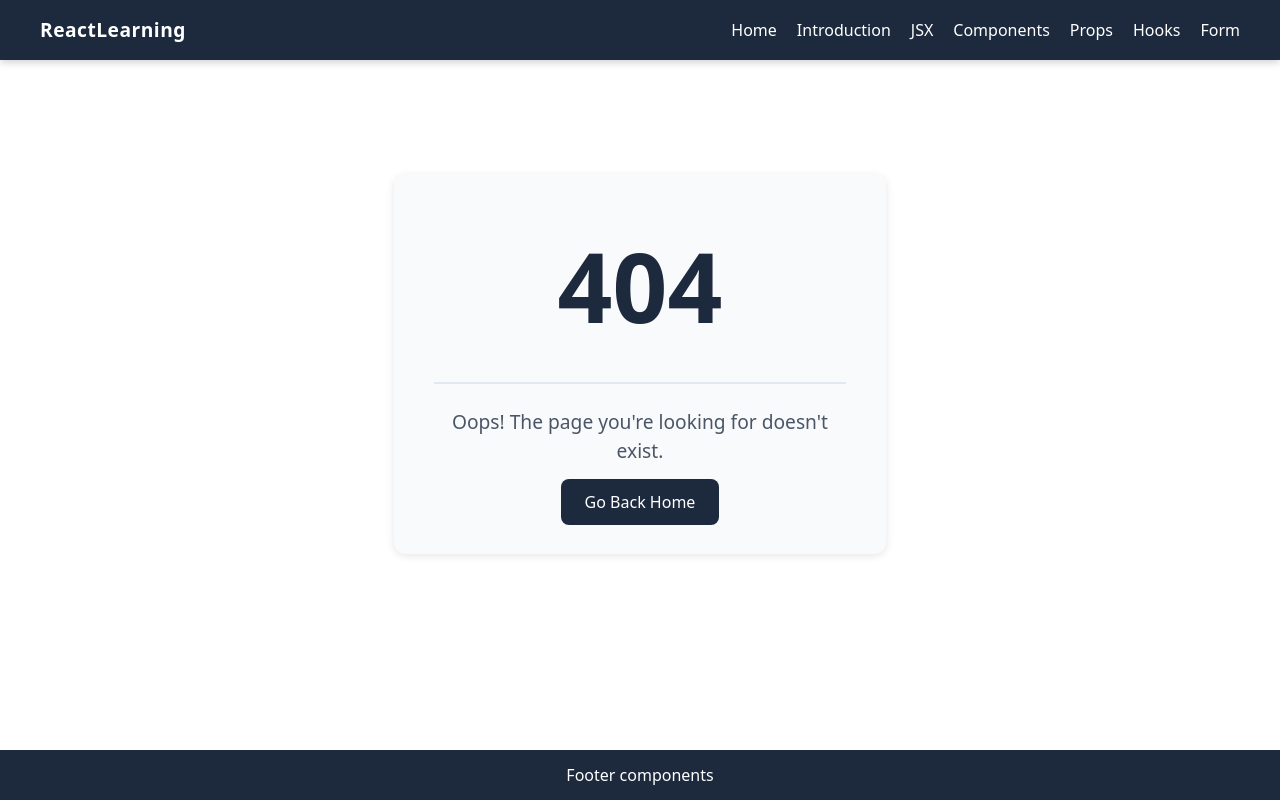
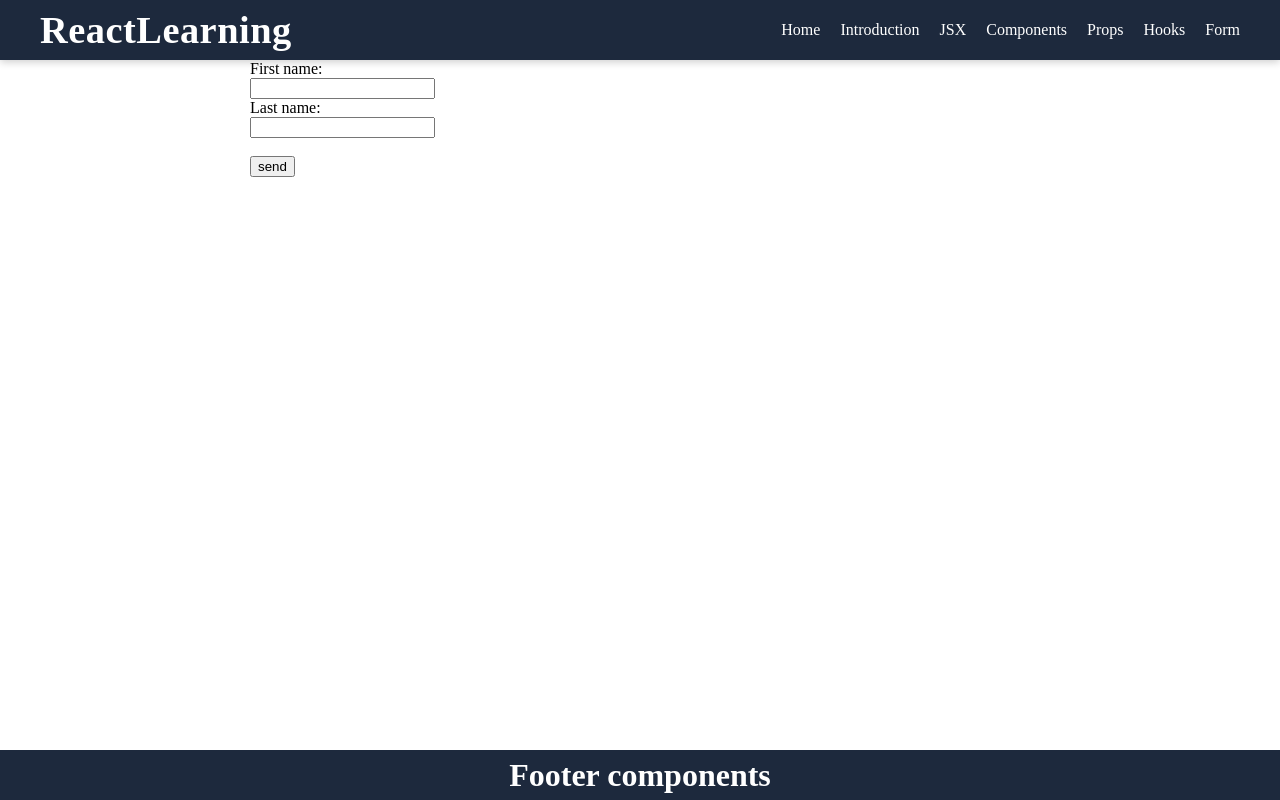
Before and after one commit to Kiruthuya-Tharmakulasingam/react-learning-project, a React (Vite) app: page /forms in a window 1280 px wide. Before the commit this address had no page. Built offline with nearby package versions, Linux system fonts and the light colour scheme.

Commit message:
studentform created

```diff
--- a/src/App.jsx
+++ b/src/App.jsx
@@ -9,7 +9,7 @@
 // import ReactIntro from "./pages/ReactIntro";
 import NotFound from "./pages/NotFound";
 import Hooks from "./pages/Hooks";
-import Form from "./pages/Form";
+import Form from "./pages/Forms";
 
 function App() {
   return (
@@ -23,7 +23,7 @@
           <Route path="/components" element={<Components />} />
           <Route path="/props" element={<Props />} />
           <Route path="/hooks" element={<Hooks />} />
-          <Route path="/form" element={<Form />} />
+          <Route path="/forms" element={<Form />} />
           <Route path="*" element={<NotFound />} />
         </Routes>
       </div>
--- a/src/componensts/Header.jsx
+++ b/src/componensts/Header.jsx
@@ -28,7 +28,7 @@
         <Link to="/hooks" style={style.navLink}>
           Hooks
         </Link>
-        <Link to="/form" style={style.navLink}>
+        <Link to="/forms" style={style.navLink}>
           Form
         </Link>
       </nav>
--- /dev/null
+++ b/src/componensts/forms/StudentForm.jsx
@@ -0,0 +1,28 @@
+import React, { useState } from 'react'
+import "../../styles/Forms.css"
+
+function StudentForm() {
+    const [fname, setFname] = useState('')
+    const [lname, setLname] = useState('')
+
+    const handleSubmit = (e) => {
+        e.preventDefault()
+        console.log(`First Name: ${fname}`);
+        console.log(`Last Name: ${lname}`);
+    }
+  return (
+     <form onSubmit={handleSubmit}>
+  <label for="fname">First name:</label>
+  <br />
+  <input type="text" id="fname" name="fname" onChange={(e) => setFname(e.target.value)}/>
+  <br />
+  <label for="lname">Last name:</label>
+  <br />
+  <input type="text" id="lname" name="lname" onChange={(e) => setLname(e.target.value)}/>
+  <br /><br />
+  <input type="submit" value="send" />
+</form>
+  )
+}
+
+export default StudentForm
--- a/src/index.css
+++ b/src/index.css
@@ -1,4 +1,4 @@
-@import "tailwindcss";
+/* @import "tailwindcss"; */
 
 body {
     margin: 0;
--- a/src/pages/Form.jsx
+++ /dev/null
@@ -1,9 +0,0 @@
-import React from 'react'
-
-function Form() {
-  return (
-    <div>Form</div>
-  )
-}
-
-export default Form
--- /dev/null
+++ b/src/pages/Forms.jsx
@@ -0,0 +1,12 @@
+import React from 'react'
+import StudentForm from '../componensts/forms/StudentForm'
+
+function Forms() {
+  return (
+    <>
+   <StudentForm />
+    </>
+  )
+}
+
+export default Forms
--- a/src/pages/Home.jsx
+++ b/src/pages/Home.jsx
@@ -8,7 +8,7 @@
       <HomeCard url="components" />
       <HomeCard url="props" />
       <HomeCard url="hooks" />
-      <HomeCard url="form" />
+      <HomeCard url="forms" />
     </>
   );
 }
--- /dev/null
+++ b/src/styles/Forms.css
@@ -0,0 +1,4 @@
+form {
+    width: 600px;
+    margin-left: 250px;
+}
```
